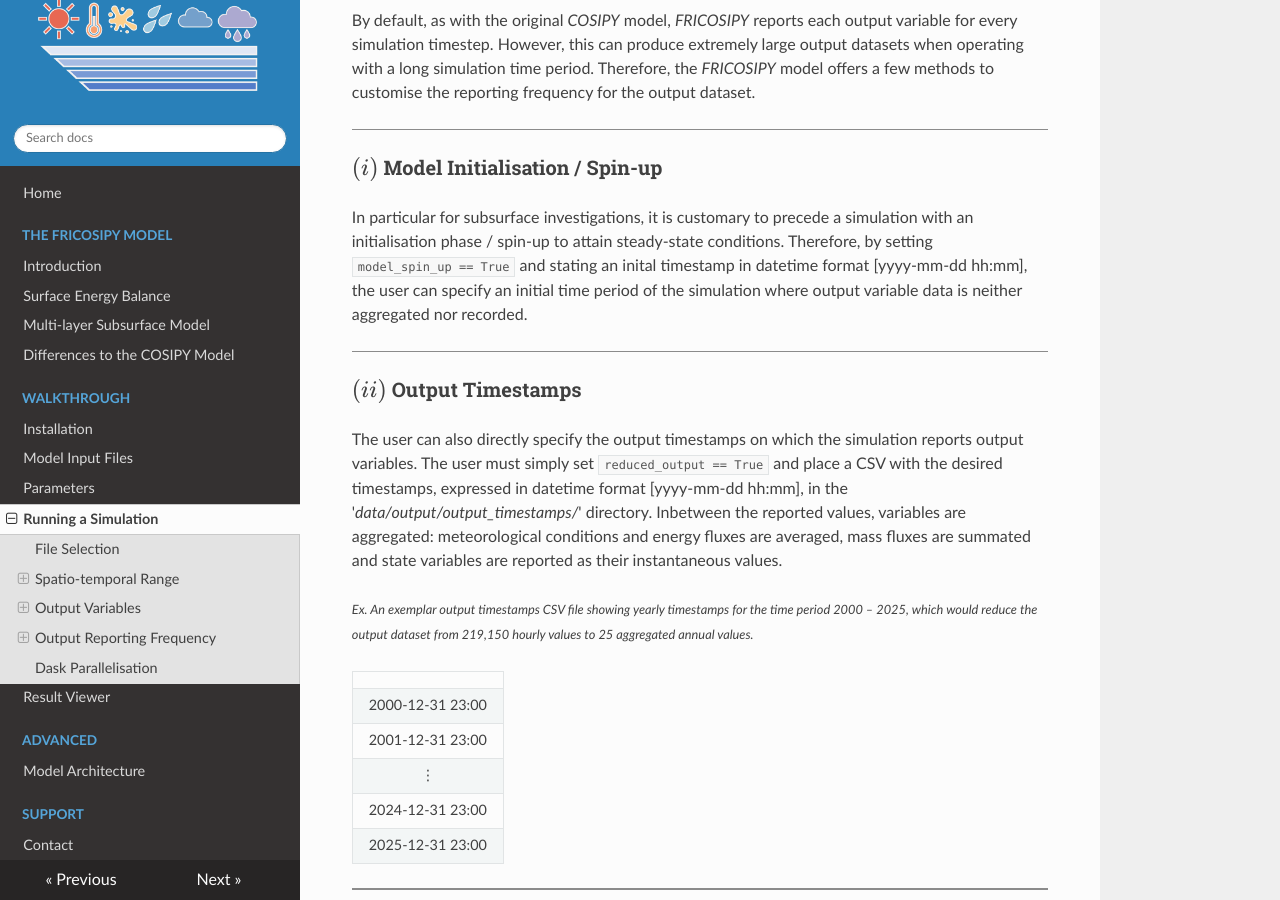
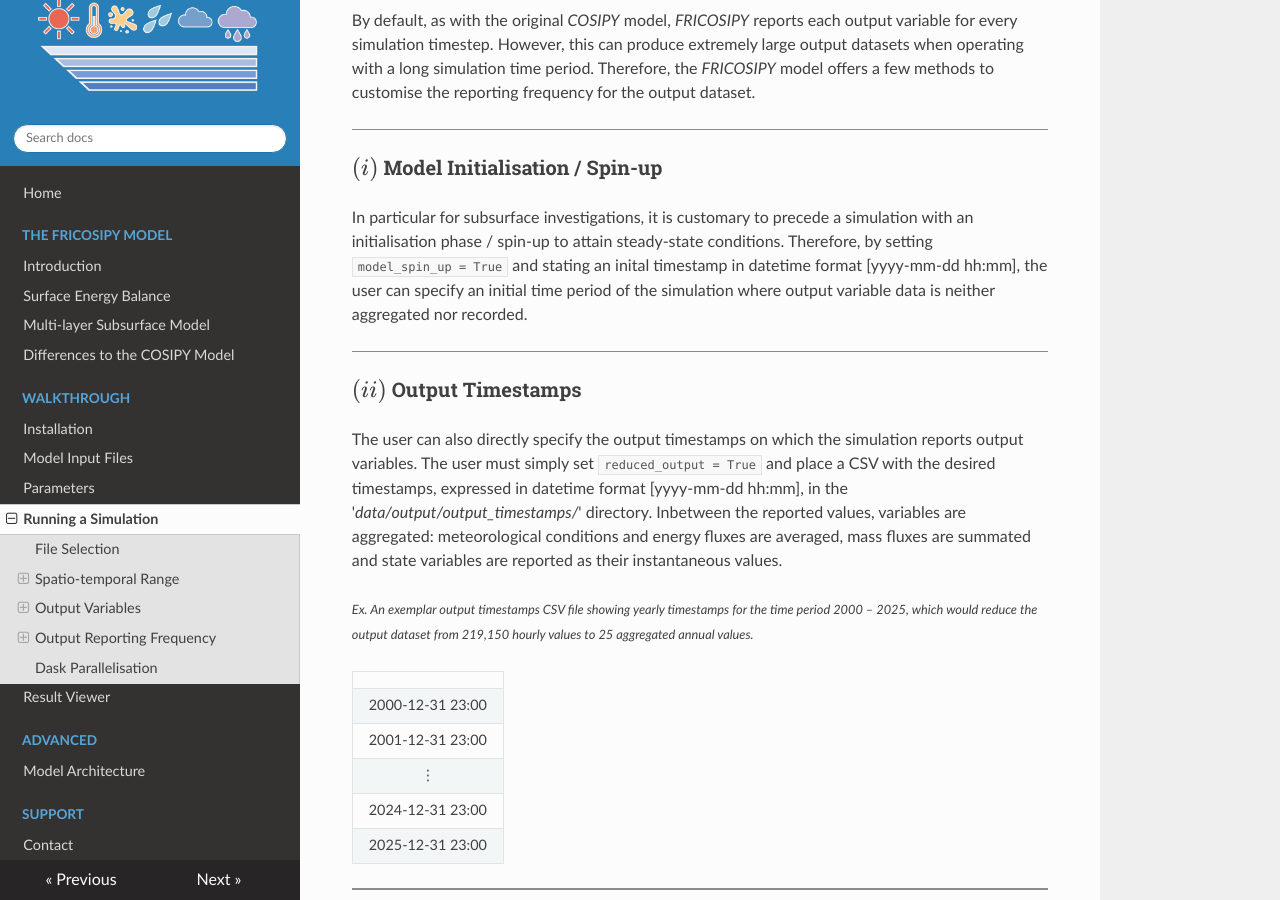
Before and after one commit to MarcusGastaldello/FRICOSIPY, an MkDocs documentation site: the page built from docs/running_a_simulation.md, in a window 1280 px wide and 900 px high, scrolled down 4327 px. Built offline with MkDocs 1.6.1, drawn with Linux system fonts in a browser that asks for light colours.

```diff
--- a/docs/running_a_simulation.md
+++ b/docs/running_a_simulation.md
@@ -152,13 +152,13 @@ By default, as with the original *COSIPY* model, *FRICOSIPY* reports each output
 
 ### $(i)$ Model Initialisation / Spin-up
 
-In particular for subsurface investigations, it is customary to precede a simulation with an initialisation phase / spin-up to attain steady-state conditions. Therefore, by setting <br> `model_spin_up == True` and stating an inital timestamp in datetime format [yyyy-mm-dd hh:mm], the user can specify an initial time period of the simulation where output variable data is neither aggregated nor recorded.
+In particular for subsurface investigations, it is customary to precede a simulation with an initialisation phase / spin-up to attain steady-state conditions. Therefore, by setting <br> `model_spin_up = True` and stating an inital timestamp in datetime format [yyyy-mm-dd hh:mm], the user can specify an initial time period of the simulation where output variable data is neither aggregated nor recorded.
 
 <hr style="height:1px; background-color:#8b8b8b; border:none;" />
 
 ### $(ii)$ Output Timestamps
 
-The user can also directly specify the output timestamps on which the simulation reports output variables. The user must simply set `reduced_output == True` and place a CSV with the desired timestamps, expressed in datetime format [yyyy-mm-dd hh:mm], in the '*data/output/output_timestamps/*' directory. Inbetween the reported values, variables are aggregated: meteorological conditions and energy fluxes are averaged, mass fluxes are summated and state variables are reported as their instantaneous values.
+The user can also directly specify the output timestamps on which the simulation reports output variables. The user must simply set `reduced_output = True` and place a CSV with the desired timestamps, expressed in datetime format [yyyy-mm-dd hh:mm], in the '*data/output/output_timestamps/*' directory. Inbetween the reported values, variables are aggregated: meteorological conditions and energy fluxes are averaged, mass fluxes are summated and state variables are reported as their instantaneous values.
 
 <small> *Ex. An exemplar output timestamps CSV file showing yearly timestamps for the time period 2000 – 2025, which would reduce the output dataset from 219,150 hourly values to 25 aggregated annual values.* </small>
 
```
